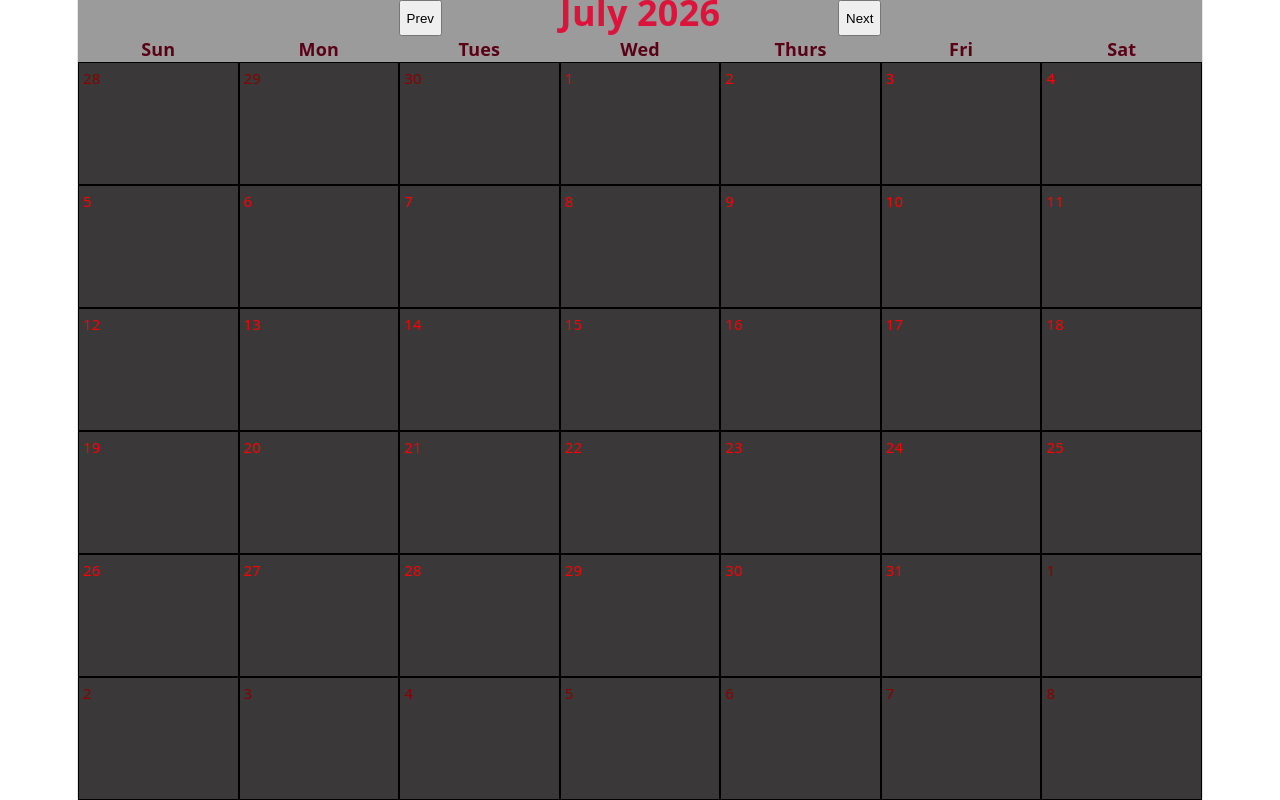
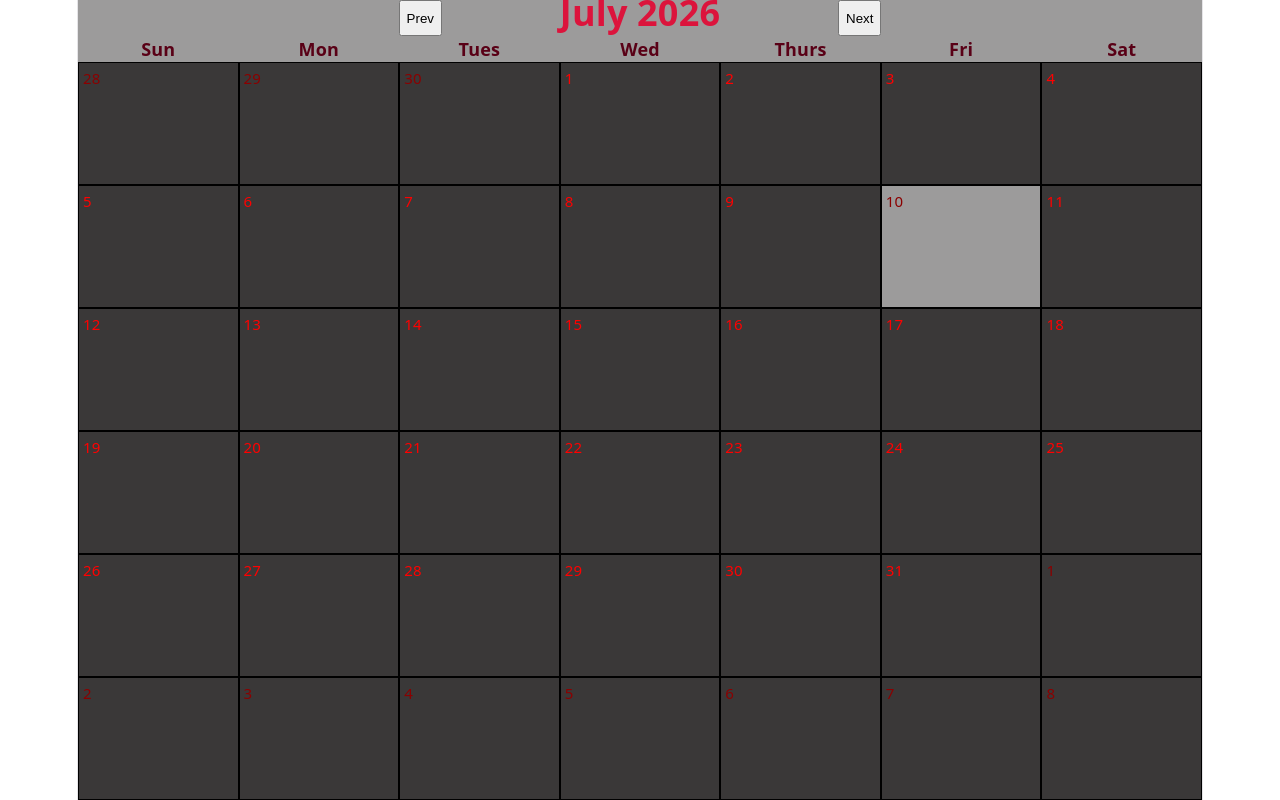
Before and after one commit to Saecred/multiplayer-calendar, a React (Vite) app: page / in a window 1280 px wide. Built offline with nearby package versions, Linux system fonts and the light colour scheme.

Commit message:
updated cell date functionality, today is now highlighted

```diff
--- a/src/components/Calendar.jsx
+++ b/src/components/Calendar.jsx
@@ -66,8 +66,8 @@ function prevMonth(){
                    <DayCell
                    key={index}
                    date = {new Date(year, month, date)}
-                   dateIndex = {date}
-                   monthSize = {daysInMonth}/>
+                   currMonth = {month}
+                   today = {today}/>
                 )})}
             </div>
         </div>
--- a/src/components/DayCell.css
+++ b/src/components/DayCell.css
@@ -15,6 +15,15 @@
     position:relative;
 }
 
+.todayCell
+{
+    border: 1px solid black;
+    background-color: rgb(156, 155, 155);
+    font-size: 15px;
+    color: darkred;
+    position:relative;
+}
+
 .cellDate{
     position: absolute;
     top: 2px;
--- a/src/components/DayCell.jsx
+++ b/src/components/DayCell.jsx
@@ -1,10 +1,22 @@
 import './DayCell.css';
 
 function DayCell(props) {
-    if(props.dateIndex < 1 || props.dateIndex > props.monthSize)
+    if(props.date.getMonth() !== props.currMonth)
     {
         return(
             <div className = "offCell">
+                <div className = "cellDate">
+                    {props.date.getDate()}
+                </div>
+            </div>
+        )
+    }
+    if(props.date.getDate() == props.today.getDate()
+    && props.date.getMonth() == props.today.getMonth()
+    && props.date.getFullYear() == props.today.getFullYear())
+    {
+        return(
+            <div className = "todayCell">
                 <div className = "cellDate">
                     {props.date.getDate()}
                 </div>
```
